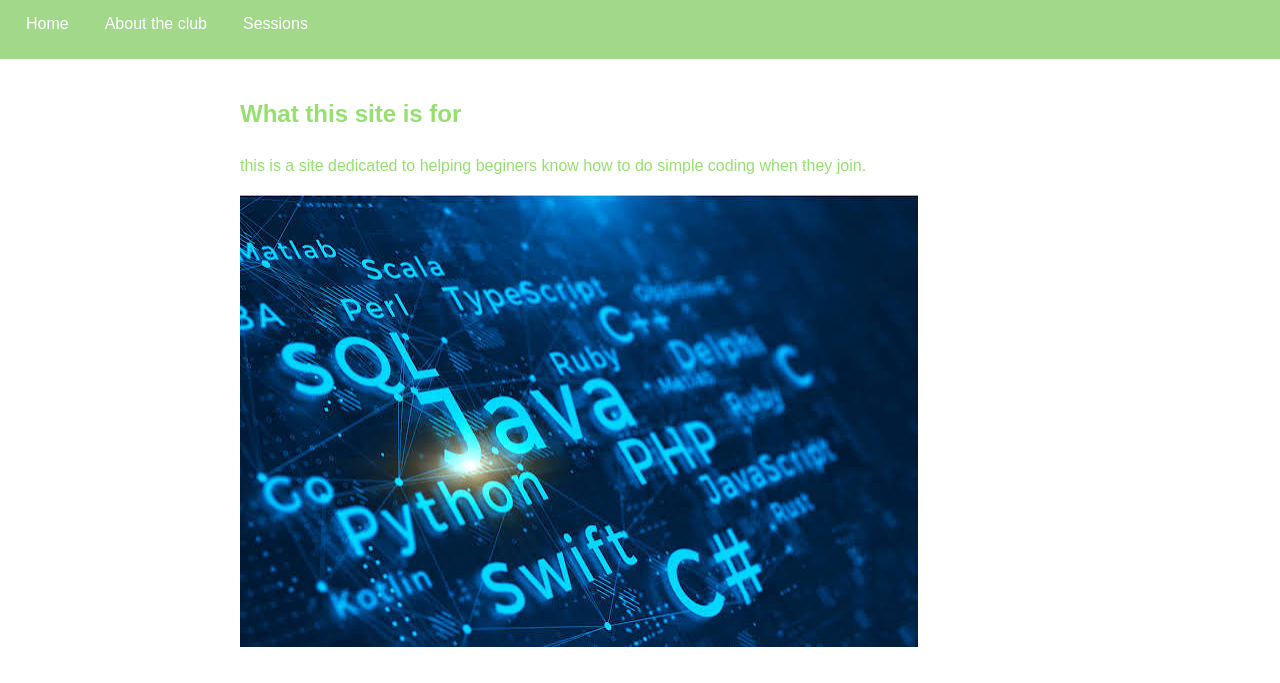
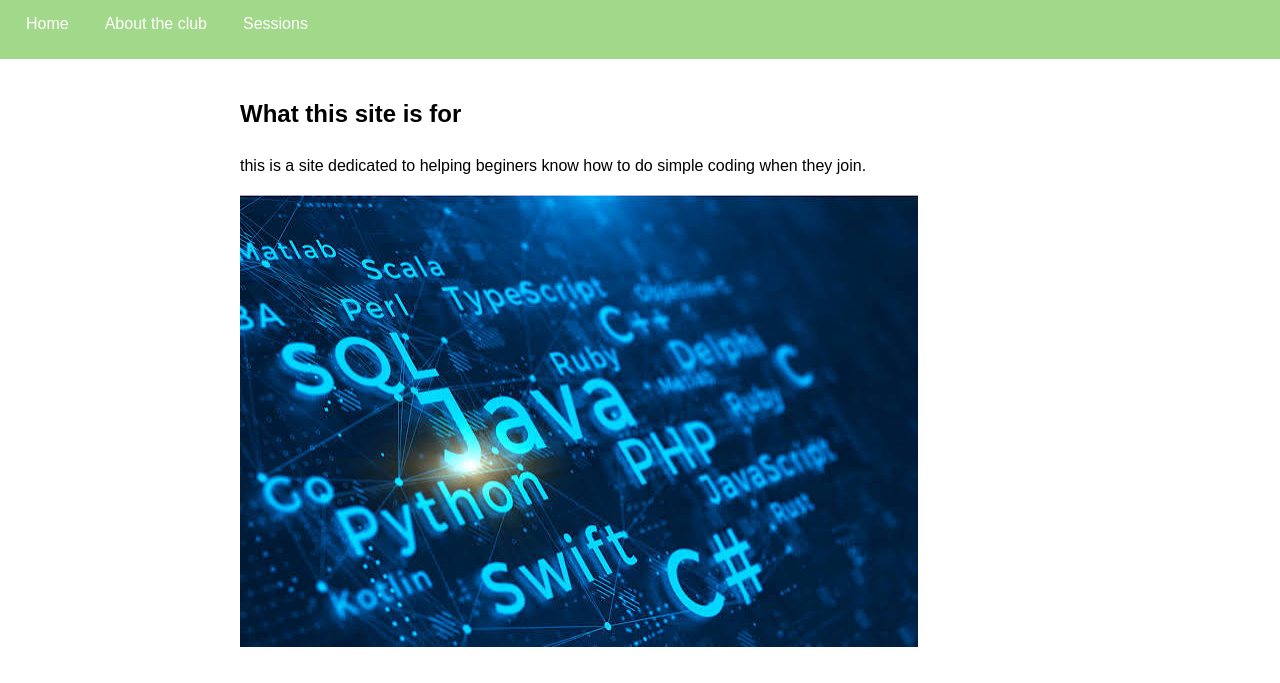
Before and after one commit to gilbert-work/byte-club, a plain HTML site: page index.html in a window 1280 px wide. Shown: the part 70-753 px from the top of the page. Drawn offline with Linux system fonts and the light colour scheme.

Commit message:
colour change

```diff
--- a/style.css
+++ b/style.css
@@ -10,7 +10,7 @@ body {
   font-family: Arial, Helvetica, sans-serif;
   line-height: 1.6;
   margin: 0;
-  color: #72d63fbf;
+  color: #000000;
   background: #ffffff;
 }
 
```
